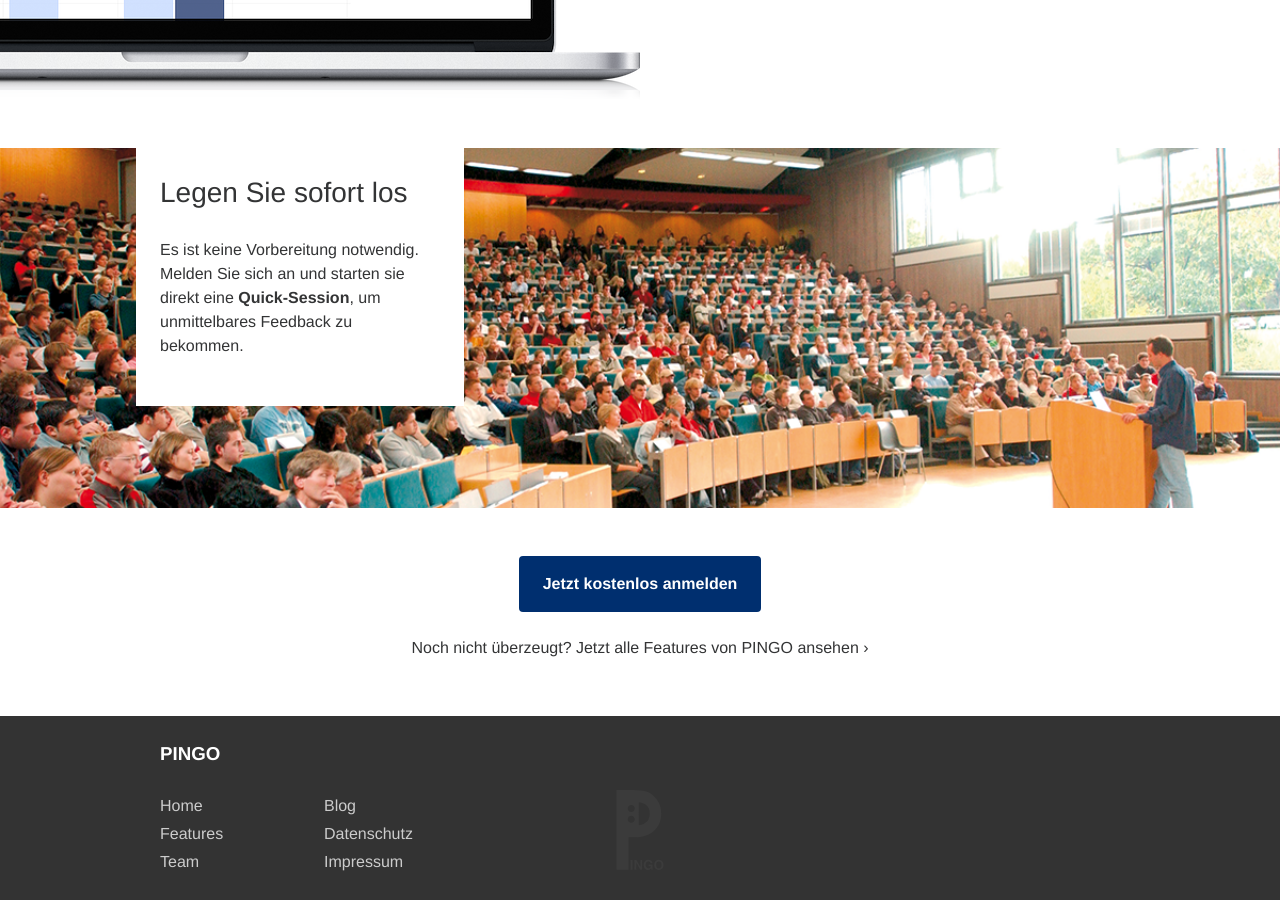
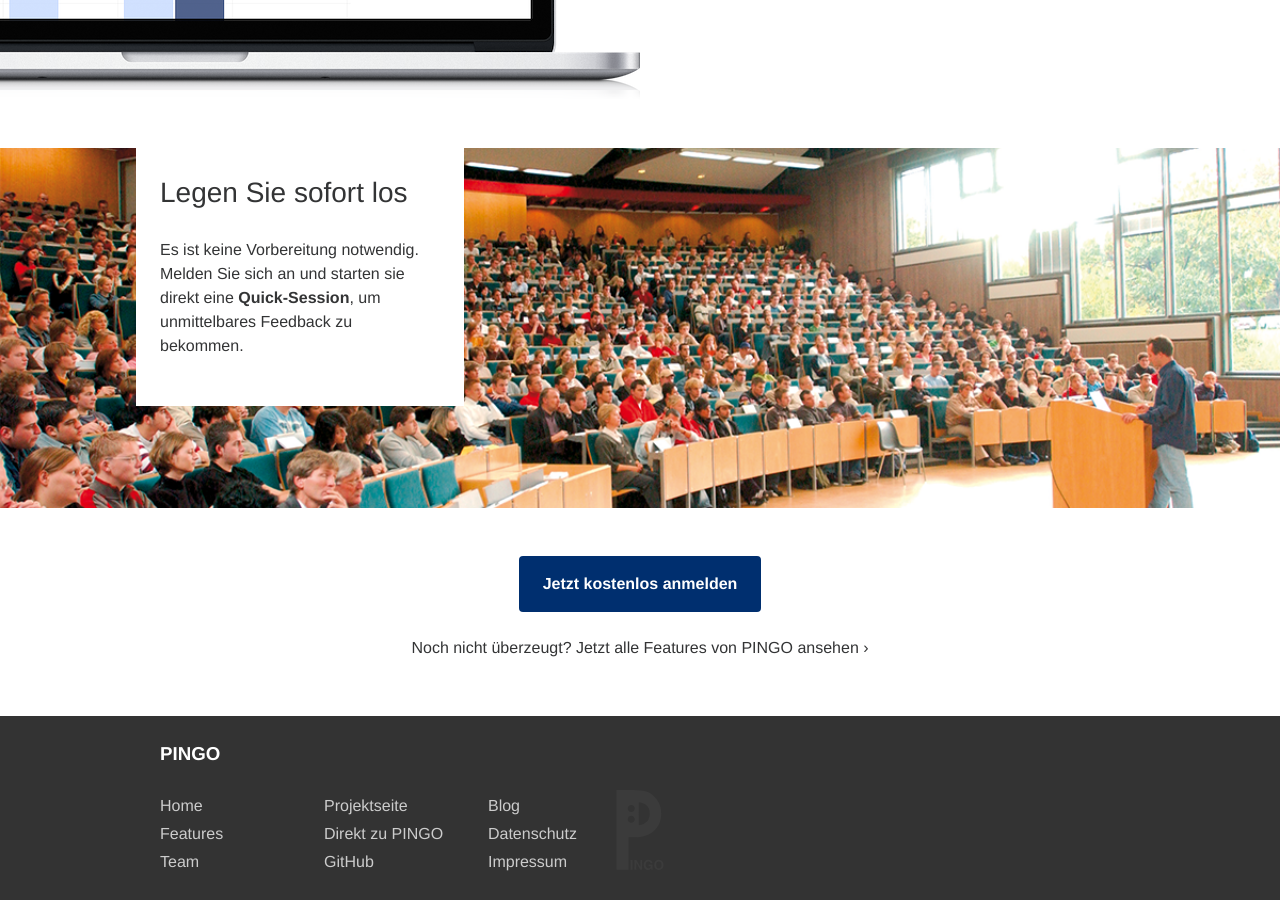
Before and after one commit to PingoUPB/pingoupb.github.io, a Jekyll site: the page built from index.html, in a window 1280 px wide and 900 px high, scrolled down 1283 px. Built offline with Jekyll 4.4.1, drawn with Linux system fonts in a browser that asks for light colours; Markdown is read by kramdown in place of the engine named in the settings.

Commit message:
adds more reference links in footer

```diff
--- a/_layouts/default.html
+++ b/_layouts/default.html
@@ -20,6 +20,11 @@
 							<li><a href="{{ site.baseurl }}team">Team</a></li>
 						</ul>
 						<ul class="grid__item one-sixth portable--one-whole main-footer__links push--top">
+							<li class="push--top"><a href="http://www.upb.de/pingo">Projektseite</a></li>
+							<li><a href="https://pingo.upb.de">Direkt zu PINGO</a></li>
+							<li><a href="https://github.com/PingoUPB">GitHub</a></li>
+						</ul>
+						<ul class="grid__item one-sixth portable--one-whole main-footer__links push--top">
 							<li class="push--top"><a href="https://blogs.uni-paderborn.de/pingo/">Blog</a></li>
 							<li><a href="https://pingo.upb.de/privacy_policy.html">Datenschutz</a></li>
 							<li><a href="https://blogs.uni-paderborn.de/pingo/impressum/">Impressum</a></li>
```
